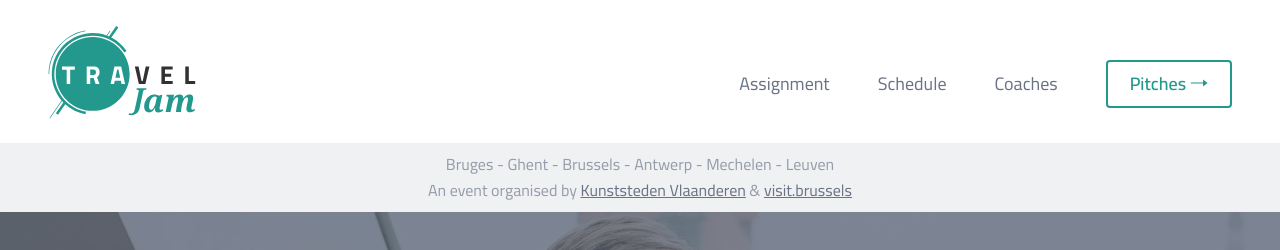
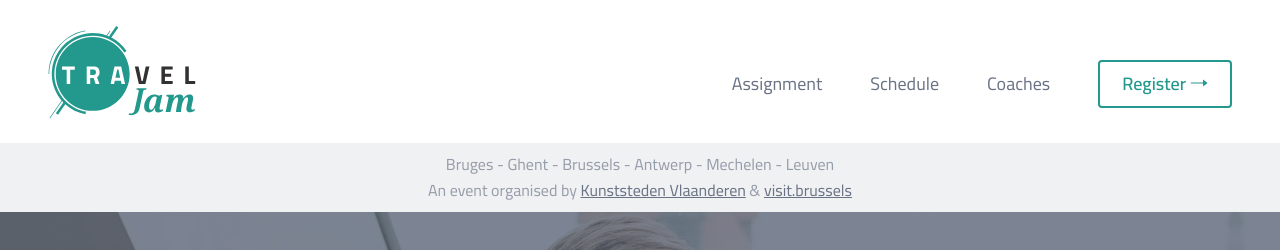
Before and after one commit to nerdlab-be/traveljam, a Jekyll site: the page built from _pages/index.markdown, in a window 1280 px wide and 900 px high. Shown: the top 250 px of the window. Built offline with Jekyll 4.4.1, drawn with Linux system fonts in a browser that asks for light colours.

Commit message:
reopen registration

```diff
--- a/_config.yml
+++ b/_config.yml
@@ -26,8 +26,8 @@ navigation:
   - title: Coaches
     url: "index.html#coaches"
 navigation-cta:
-  - title: Pitches
-    url: "pitches/"
+  - title: Register
+    url: "register/"
 social:
   twitter_username: traveljam_be
   instagram_username: traveljam_be
```
